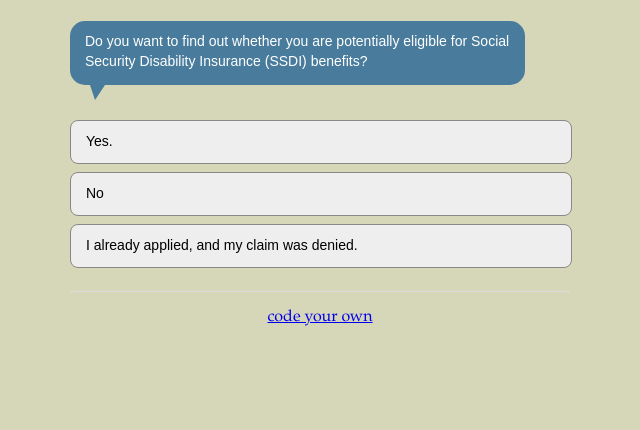
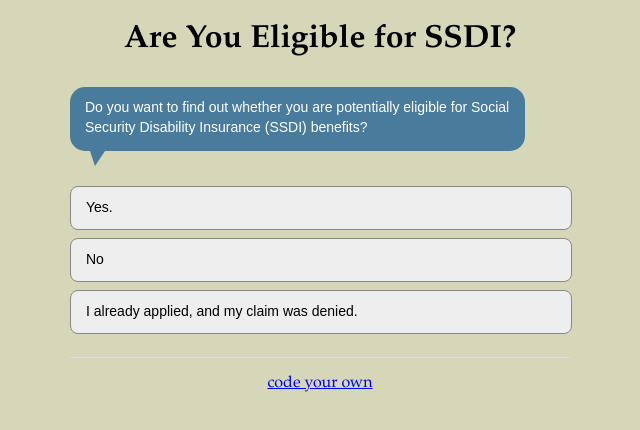
Before and after one commit to Blabbe/SSDI_2, a plain HTML site: page index.html in a window 1280 px wide. Shown: the whole page, without its empty margins (320-960 px from the left). Drawn offline with nearby package versions, Linux system fonts and the light colour scheme.

Commit message:
heading
add heading

```diff
--- a/index.html
+++ b/index.html
@@ -4,6 +4,9 @@
       xmlns:fb="http://www.facebook.com/2008/fbml">
 <HEAD>
 	<title>SSDI Eligibility</title>
+	<center>
+	<h1>Are You Eligible for SSDI?</h1>
+	</center>
 	<meta http-equiv="Content-type" content="text/html;charset=UTF-8"/>
 	<meta name="viewport" content="width=device-width; initial-scale=1.0; maximum-scale=1.0; user-scalable=0;" />
 	<meta name="apple-mobile-web-app-capable" content="no" />
```
